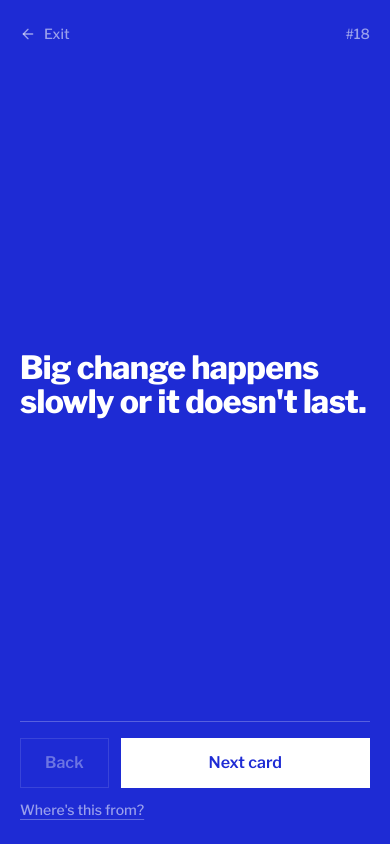
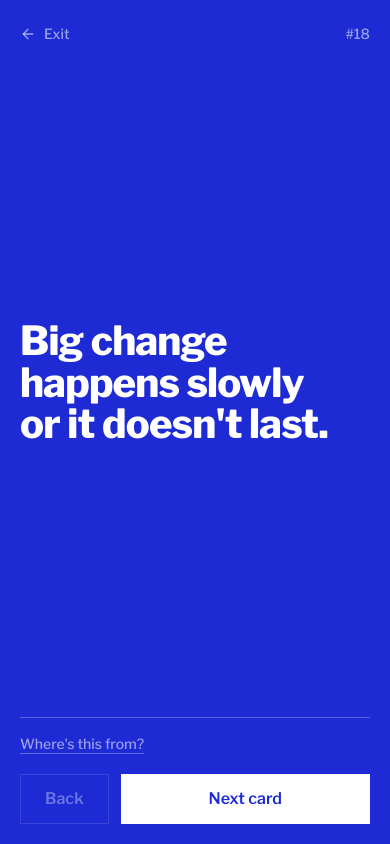
Before and after one commit to kleinlennart/polihole, a Next.js app: page /polihole/deck in a window 390 px wide. Built offline with nearby package versions, Linux system fonts and the light colour scheme.

Commit message:
improve mobile

```diff
--- a/app/deck/page.tsx
+++ b/app/deck/page.tsx
@@ -45,7 +45,7 @@ function ClaimCard({ card }: { card: Claim }) {
 
   return (
     <div className="deck-enter mx-auto w-full max-w-4xl">
-      <p className="text-balance text-[clamp(2rem,6.2vw,4.25rem)] font-extrabold leading-[1.04] tracking-[-0.02em]">
+      <p className="text-balance text-[clamp(2.5rem,7vw,4.25rem)] font-extrabold leading-[1.04] tracking-[-0.02em]">
         {card.text}
       </p>
 
@@ -75,16 +75,16 @@ function SourceNote({ source }: { source: string }) {
   const [shown, setShown] = useState(false);
 
   return (
-    <div className="flex flex-col gap-1">
+    <p className="text-sm">
       <button
         type="button"
         aria-expanded={shown}
         onClick={() => setShown((v) => !v)}
-        className="self-start text-sm font-medium text-white/55 underline decoration-white/30 underline-offset-4 transition-colors hover:text-white focus-visible:outline focus-visible:outline-2 focus-visible:outline-offset-2 focus-visible:outline-white"
+        className="font-medium text-white/55 underline decoration-white/30 underline-offset-4 transition-colors hover:text-white focus-visible:outline focus-visible:outline-2 focus-visible:outline-offset-2 focus-visible:outline-white"
       >
         {copy.sourceToggle}
       </button>
-      {shown ? <p className="text-sm text-white/70">{source}</p> : null}
-    </div>
+      {shown ? <span className="text-white/70"> {source}</span> : null}
+    </p>
   );
 }
--- a/app/layout.tsx
+++ b/app/layout.tsx
@@ -25,6 +25,7 @@ export const metadata: Metadata = {
 export const viewport: Viewport = {
   themeColor: "#1e2bd4",
   colorScheme: "light",
+  viewportFit: "cover",
 };
 
 export default function RootLayout({ children }: LayoutProps<"/">) {
--- a/app/page.tsx
+++ b/app/page.tsx
@@ -61,7 +61,7 @@ export default function Home() {
           <Link
             key={deck.href}
             href={deck.href}
-            className={`group flex flex-1 flex-col justify-end p-6 transition-colors sm:p-9 ${deck.field} focus-visible:outline focus-visible:-outline-offset-4 focus-visible:outline-2`}
+            className={`group flex flex-1 flex-col justify-end p-6 pb-[max(1.5rem,env(safe-area-inset-bottom))] transition-colors sm:p-9 sm:pb-[max(2.25rem,env(safe-area-inset-bottom))] ${deck.field} focus-visible:outline focus-visible:-outline-offset-4 focus-visible:outline-2`}
           >
             <div>
               {deck.count ? (
--- a/app/politicize/page.tsx
+++ b/app/politicize/page.tsx
@@ -57,12 +57,12 @@ export default function PoliticizePage() {
         <div className="mx-auto w-full max-w-4xl">
           {/* The prefix is outside the keyed element on purpose: it's the same
               on every card, so it shouldn't re-animate when the word changes. */}
-          <p className="text-[clamp(1.25rem,3.2vw,2rem)] font-medium leading-none text-black/60">
+          <p className="text-[clamp(1.375rem,3.4vw,2rem)] font-medium leading-none text-black/60">
             {copy.prefix}
           </p>
           <p
             key={word}
-            className="deck-enter mt-3 text-balance text-[clamp(2.75rem,11vw,7.5rem)] font-extrabold leading-[0.95] tracking-[-0.035em]"
+            className="deck-enter mt-3 text-balance text-[clamp(3.25rem,12vw,7.5rem)] font-extrabold leading-[0.95] tracking-[-0.035em]"
           >
             {word}
           </p>
--- a/components/card-shell.tsx
+++ b/components/card-shell.tsx
@@ -115,10 +115,11 @@ export function CardShell({
         {children}
       </section>
 
-      <footer className="px-5 pb-5 sm:px-8 sm:pb-8">
+      <footer className="px-5 pb-[max(1.25rem,env(safe-area-inset-bottom))] sm:px-8 sm:pb-[max(2rem,env(safe-area-inset-bottom))]">
         <div
-          className={`flex flex-col gap-3 border-t pt-4 sm:flex-row-reverse sm:items-start sm:justify-between ${s.hairline}`}
+          className={`flex flex-col gap-4 border-t pt-4 sm:flex-row sm:items-start sm:justify-between sm:gap-3 ${s.hairline}`}
         >
+          <div className="min-h-6">{footer}</div>
           <div className="flex gap-3">
             <button
               type="button"
@@ -146,7 +147,6 @@ export function CardShell({
               </button>
             )}
           </div>
-          <div className="min-h-6">{footer}</div>
         </div>
       </footer>
     </main>
--- a/data/words.json
+++ b/data/words.json
@@ -1,8 +1,6 @@
 [
   "Inheritance",
   "Borders",
-  "Consent",
-  "Rent",
   "Housework",
   "Debt",
   "Language",
```
Also changed, not shown: 1 other file (tests, documents, lock files or other folders).
